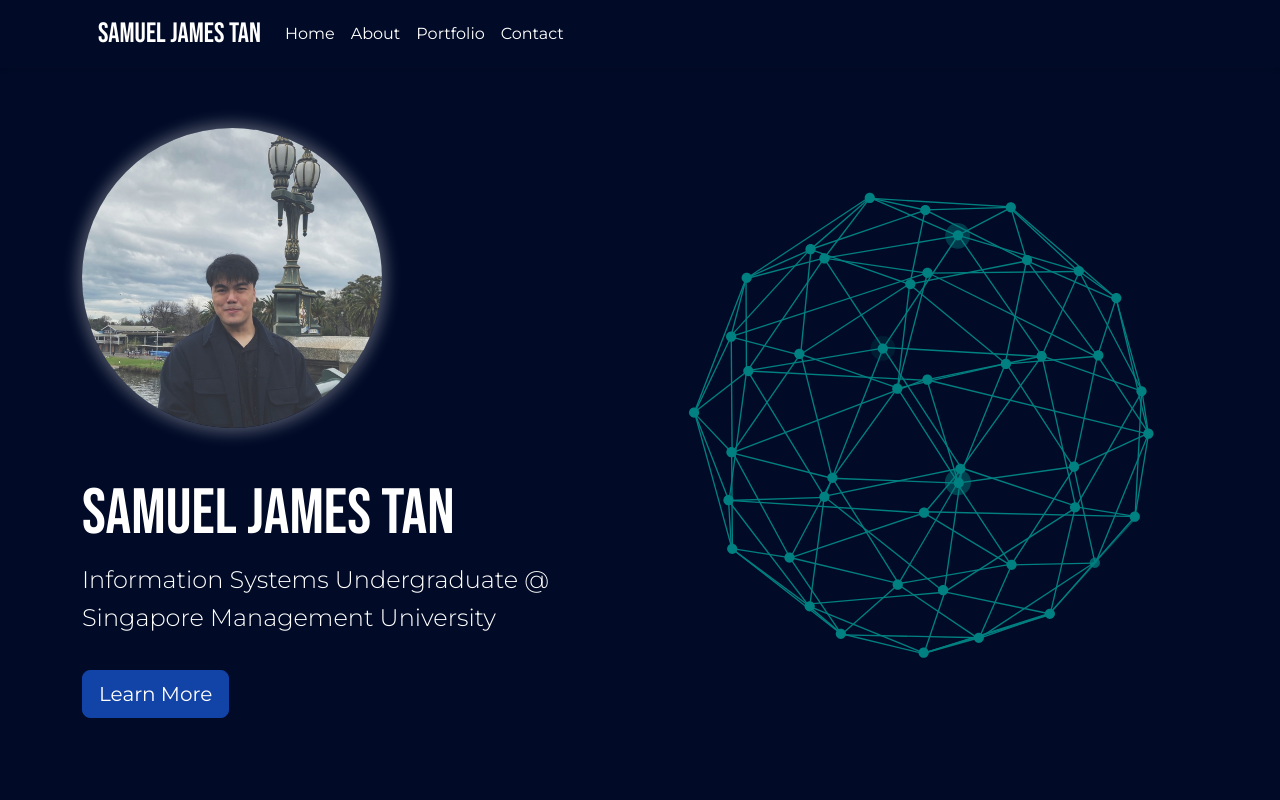
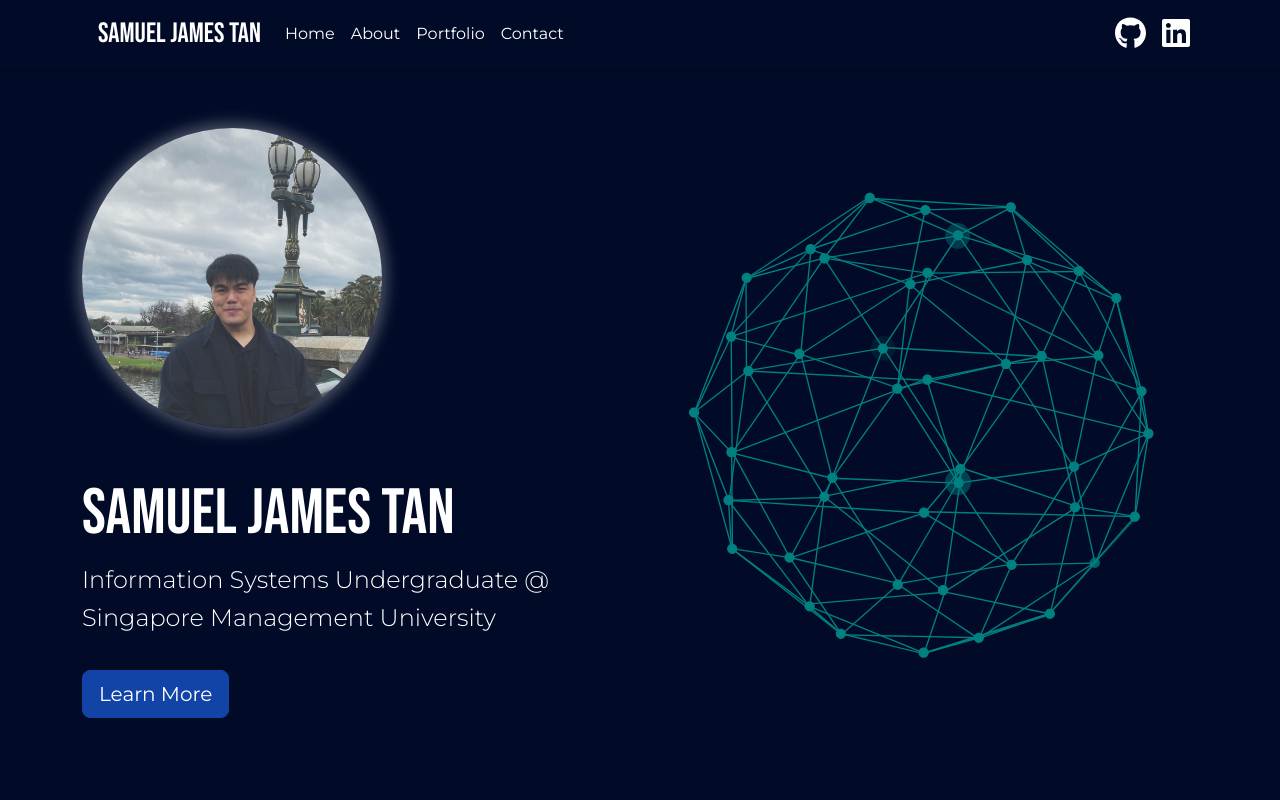
Before and after one commit to sjtan2302/my-portfolio, a React (Create React App) app: page / in a window 1280 px wide. Shown: the top 800 px of the page. Built offline with nearby package versions, Linux system fonts and the light colour scheme; a web font is replaced by a local one.

Commit message:
Updated Navbar and Portfolio

```diff
--- a/src/components/Navbar.js
+++ b/src/components/Navbar.js
@@ -1,5 +1,8 @@
 import React from 'react';
-import { Navbar, Nav,Container } from 'react-bootstrap';
+import { Navbar, Nav, Container } from 'react-bootstrap';
+// Import FontAwesome icons
+import { FontAwesomeIcon } from '@fortawesome/react-fontawesome';
+import { faGithub, faLinkedin } from '@fortawesome/free-brands-svg-icons';
 
 const Navigation = () => {
   return (
@@ -8,11 +11,19 @@ const Navigation = () => {
         <Navbar.Brand href="#home" className="ms-3">Samuel James Tan</Navbar.Brand>
         <Navbar.Toggle aria-controls="basic-navbar-nav" className="custom-toggler" />
         <Navbar.Collapse id="basic-navbar-nav">
-          <Nav className="ml-auto">
+          <Nav className="me-auto">
             <Nav.Link href="#home">Home</Nav.Link>
             <Nav.Link href="#about">About</Nav.Link>
             <Nav.Link href="#portfolio">Portfolio</Nav.Link>
             <Nav.Link href="#contact">Contact</Nav.Link>
+          </Nav>
+          <Nav>
+            <Nav.Link href="https://github.com/sjtan2302" target="_blank">
+              <FontAwesomeIcon icon={faGithub} size="2x" />
+            </Nav.Link>
+            <Nav.Link href="https://www.linkedin.com/in/samueljamestan/" target="_blank">
+              <FontAwesomeIcon icon={faLinkedin} size="2x" />
+            </Nav.Link>
           </Nav>
         </Navbar.Collapse>
       </Container>
--- a/src/components/Portfolio.js
+++ b/src/components/Portfolio.js
@@ -12,7 +12,7 @@ const Portfolio = () => {
       description: "My very first personal project! A portfolio website built with React and Bootstrap.",
       imageUrl: portfolioImage,
       technologies: ["React", "Bootstrap"],
-      githubUrl: "https://github.com/your-username/project-one",
+      githubUrl: "https://github.com/sjtan2302/my-portfolio",
     },
     // {
     //   title: "Project Two",
```
